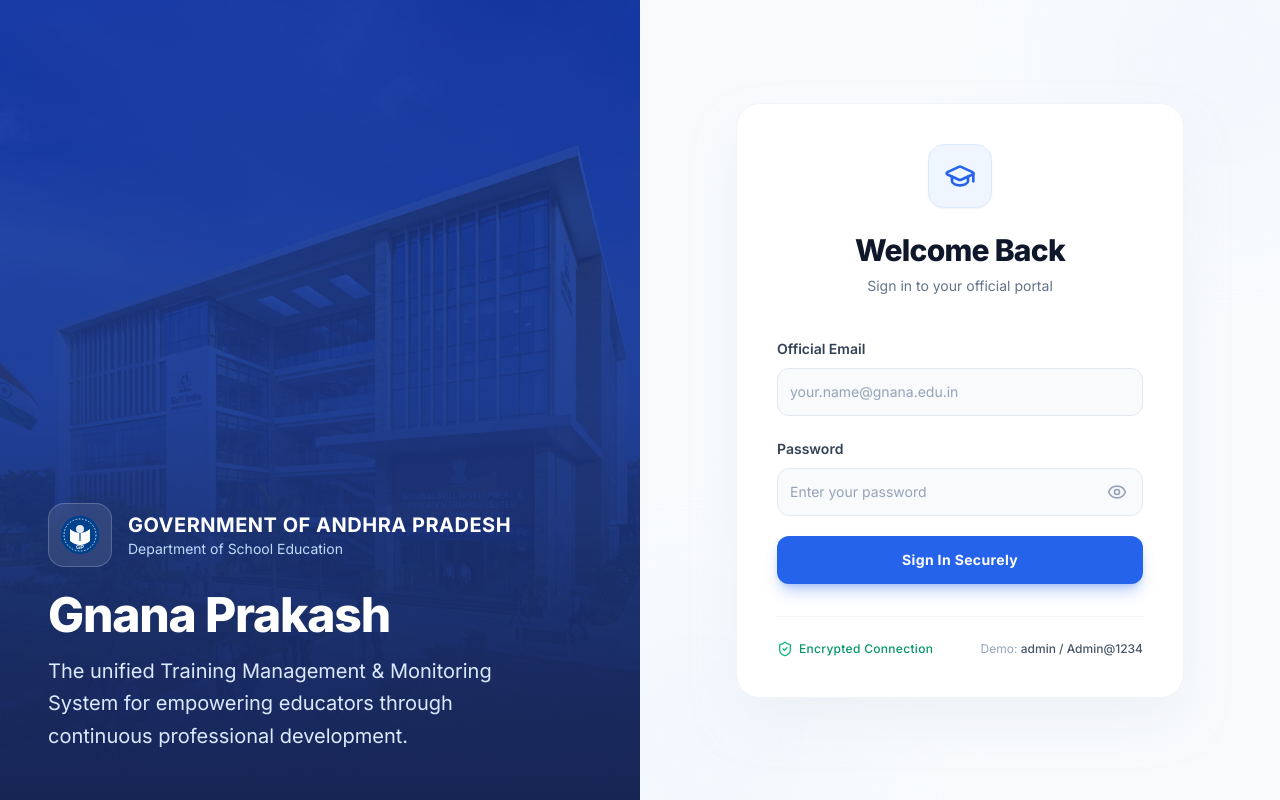
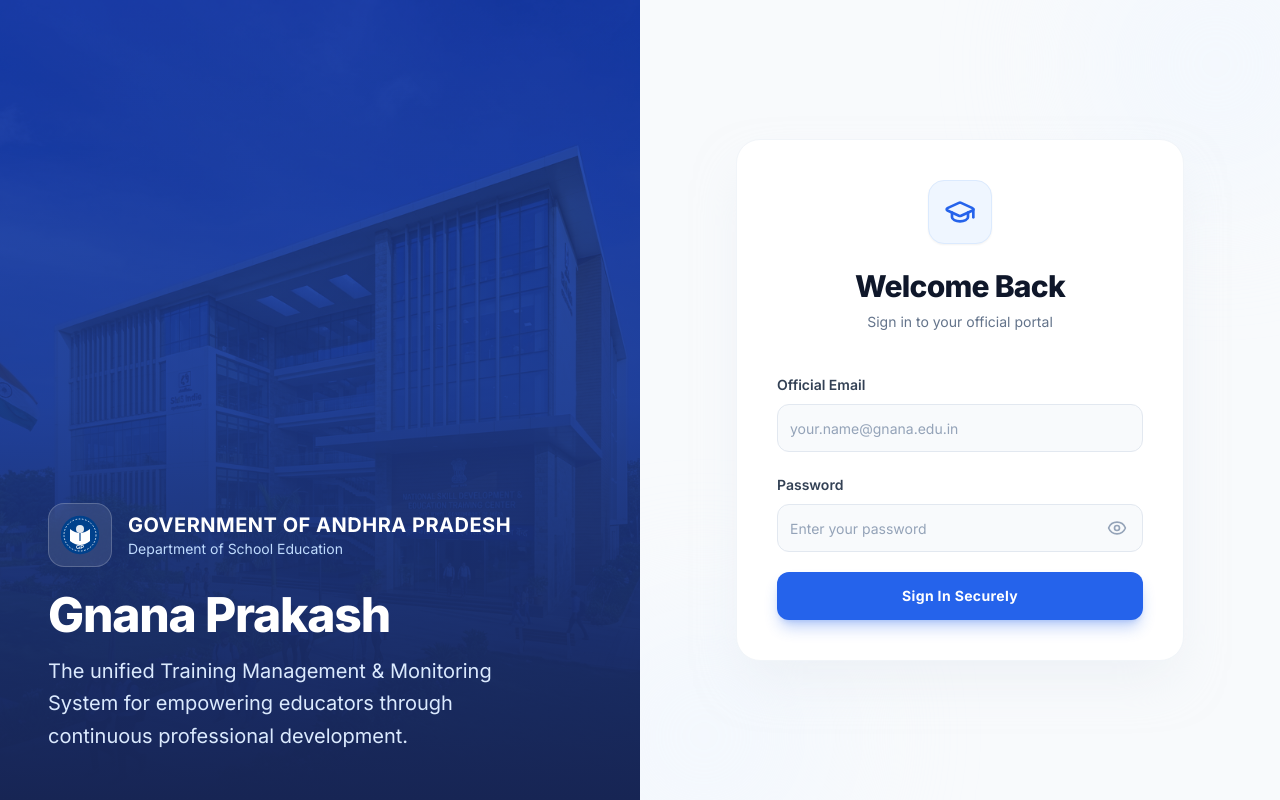
Before and after one commit to ShanmukhaPabolu/UpSkill, a Next.js app in the folder gnana-prakash/: page /login in a window 1280 px wide. Built offline with nearby package versions, Linux system fonts and the light colour scheme; a web font is replaced by a local one.

Commit message:
removed demo details in loginpage

```diff
--- a/gnana-prakash/src/components/shared/LoginForm.tsx
+++ b/gnana-prakash/src/components/shared/LoginForm.tsx
@@ -77,15 +77,7 @@
         </Button>
       </form>
 
-      <div className="mt-8 pt-6 border-t border-slate-100 flex items-center justify-between">
-        <div className="flex items-center gap-1.5">
-          <ShieldCheck className="w-4 h-4 text-emerald-500" />
-          <span className="text-xs text-emerald-600 font-medium tracking-wide">Encrypted Connection</span>
-        </div>
-        <p className="text-xs text-slate-400">
-          Demo: <span className="text-slate-600 font-medium">admin / Admin@1234</span>
-        </p>
-      </div>
+
     </div>
   );
 }
```
